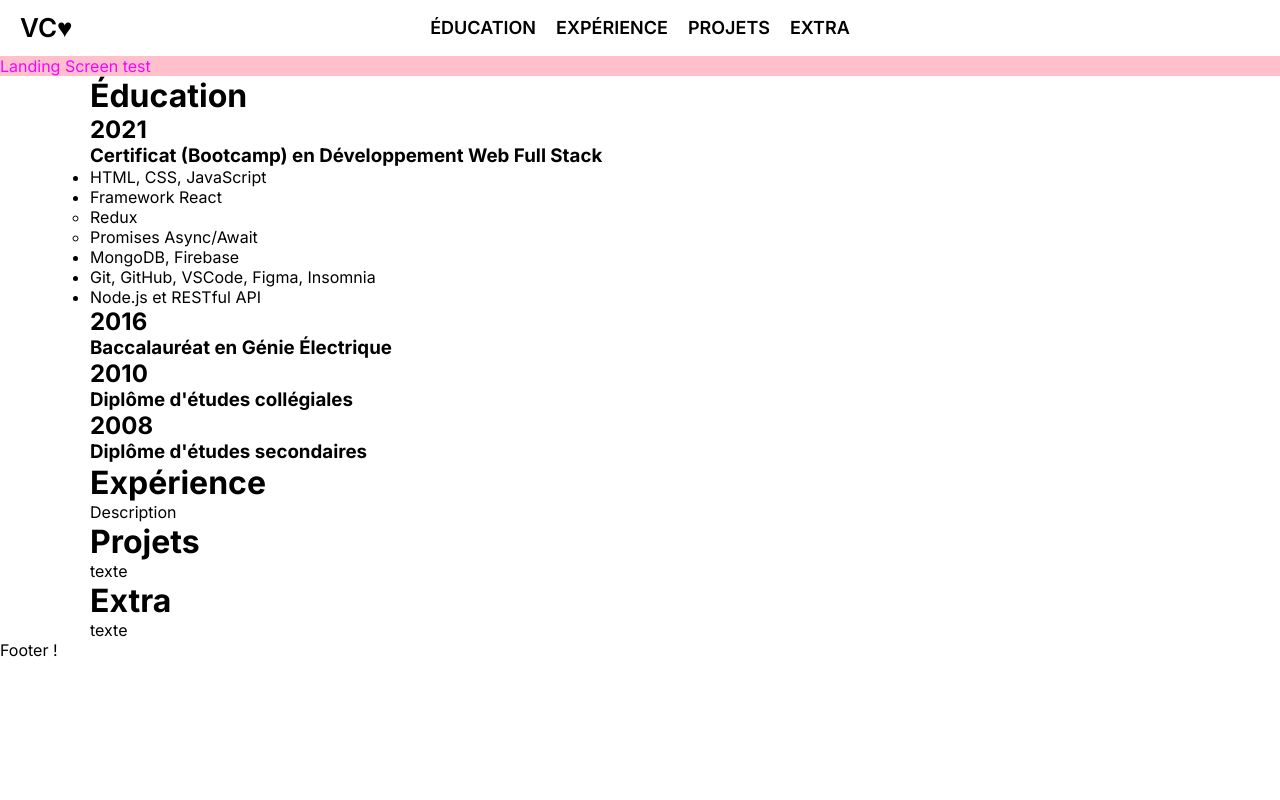
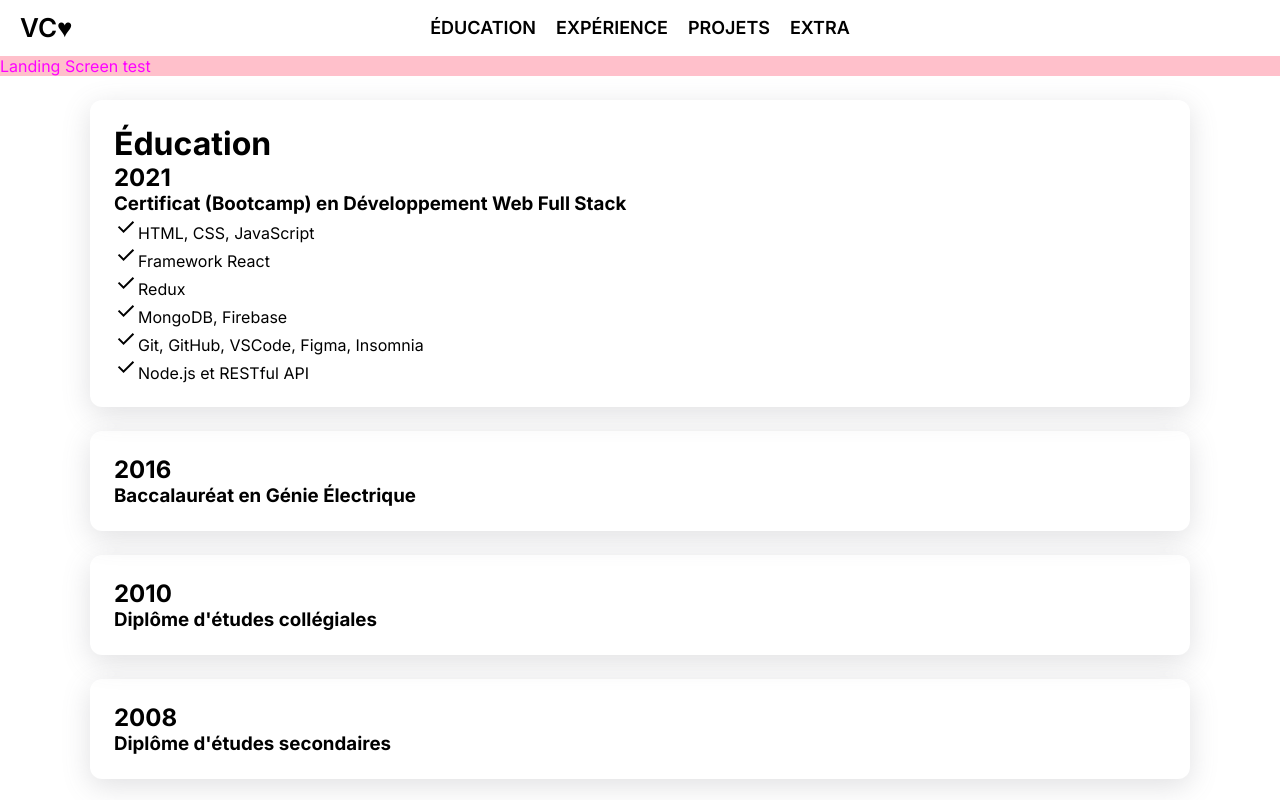
Before and after one commit to VanessaCHW/vc-portfolio, a Next.js app in the folder vanportfolio/: page / in a window 1280 px wide. Shown: the top 800 px of the page. Built offline with nearby package versions, Linux system fonts and the light colour scheme.

Commit message:
Composante CheckItem

```diff
--- /dev/null
+++ b/vanportfolio/src/app/Components/CheckItem.js
@@ -0,0 +1,27 @@
+"use client";
+import React from "react";
+import styled from "styled-components";
+
+const CheckItem = ({ text }) => {
+  return (
+    <Container>
+      <img src="/check.svg" alt="Checkmark" width={24} height={24} priority />
+      <div>{text}</div>
+    </Container>
+  );
+};
+
+const Container = styled.li`
+  list-style-type: none;
+
+  & > img,
+  div {
+    display: inline-block;
+  }
+`;
+
+/**
+ * TODO: Aligner le checkmark et le texte
+ */
+
+export default CheckItem;
--- a/vanportfolio/src/app/Sections/Education.js
+++ b/vanportfolio/src/app/Sections/Education.js
@@ -1,34 +1,36 @@
 "use client";
 import React from "react";
 import styled from "styled-components";
+import CheckItem from "../Components/CheckItem";
 
 const Education = () => {
   return (
     <Container id="section-education">
-      <div>
+      <Box>
         <h1>Éducation</h1>
         <h2>2021</h2>
         <h3>Certificat (Bootcamp) en Développement Web Full Stack</h3>
         <ul>
-          <li>HTML, CSS, JavaScript</li>
-          <li>
-            Framework React
-            <ul>
-              <li>Redux</li>
-              <li>Promises Async/Await</li>
-            </ul>
-          </li>
-          <li>MongoDB, Firebase</li>
-          <li>Git, GitHub, VSCode, Figma, Insomnia</li>
-          <li>Node.js et RESTful API</li>
+          <CheckItem text="HTML, CSS, JavaScript" />
+          <CheckItem text="Framework React" />
+          <CheckItem text="Redux" />
+          <CheckItem text="MongoDB, Firebase" />
+          <CheckItem text="Git, GitHub, VSCode, Figma, Insomnia" />
+          <CheckItem text="Node.js et RESTful API" />
         </ul>
+      </Box>
+      <Box>
         <h2>2016</h2>
         <h3>Baccalauréat en Génie Électrique</h3>
+      </Box>
+      <Box>
         <h2>2010</h2>
         <h3>Diplôme d'études collégiales</h3>
+      </Box>
+      <Box>
         <h2>2008</h2>
         <h3>Diplôme d'études secondaires</h3>
-      </div>
+      </Box>
     </Container>
   );
 };
@@ -37,4 +39,11 @@ const Container = styled.div`
   width: 100%;
 `;
 
+const Box = styled.div`
+  border-radius: 12px;
+  box-shadow: rgba(100, 100, 111, 0.2) 0px 7px 29px 0px;
+  padding: 24px;
+  margin: 24px 0px;
+`;
+
 export default Education;
```
